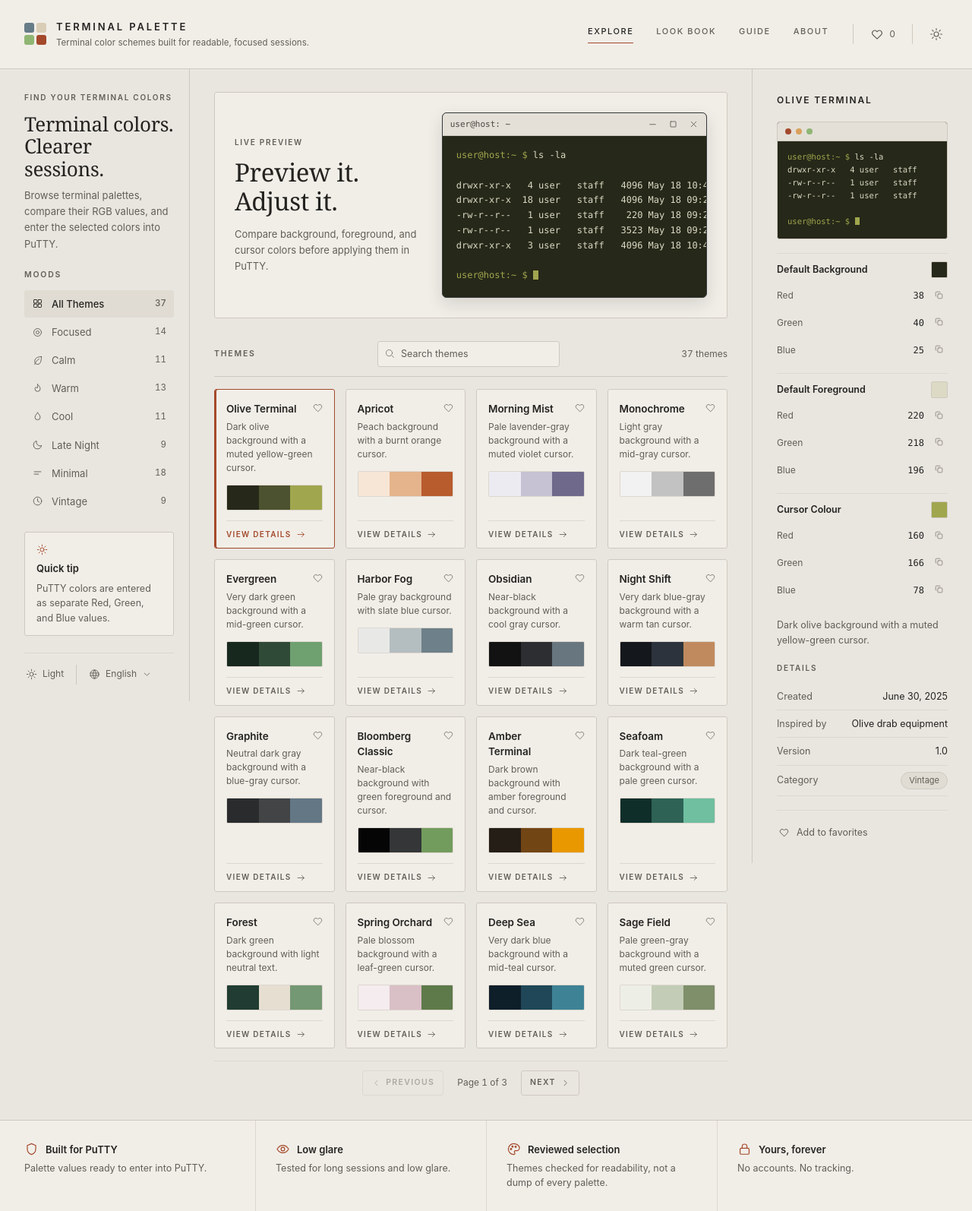
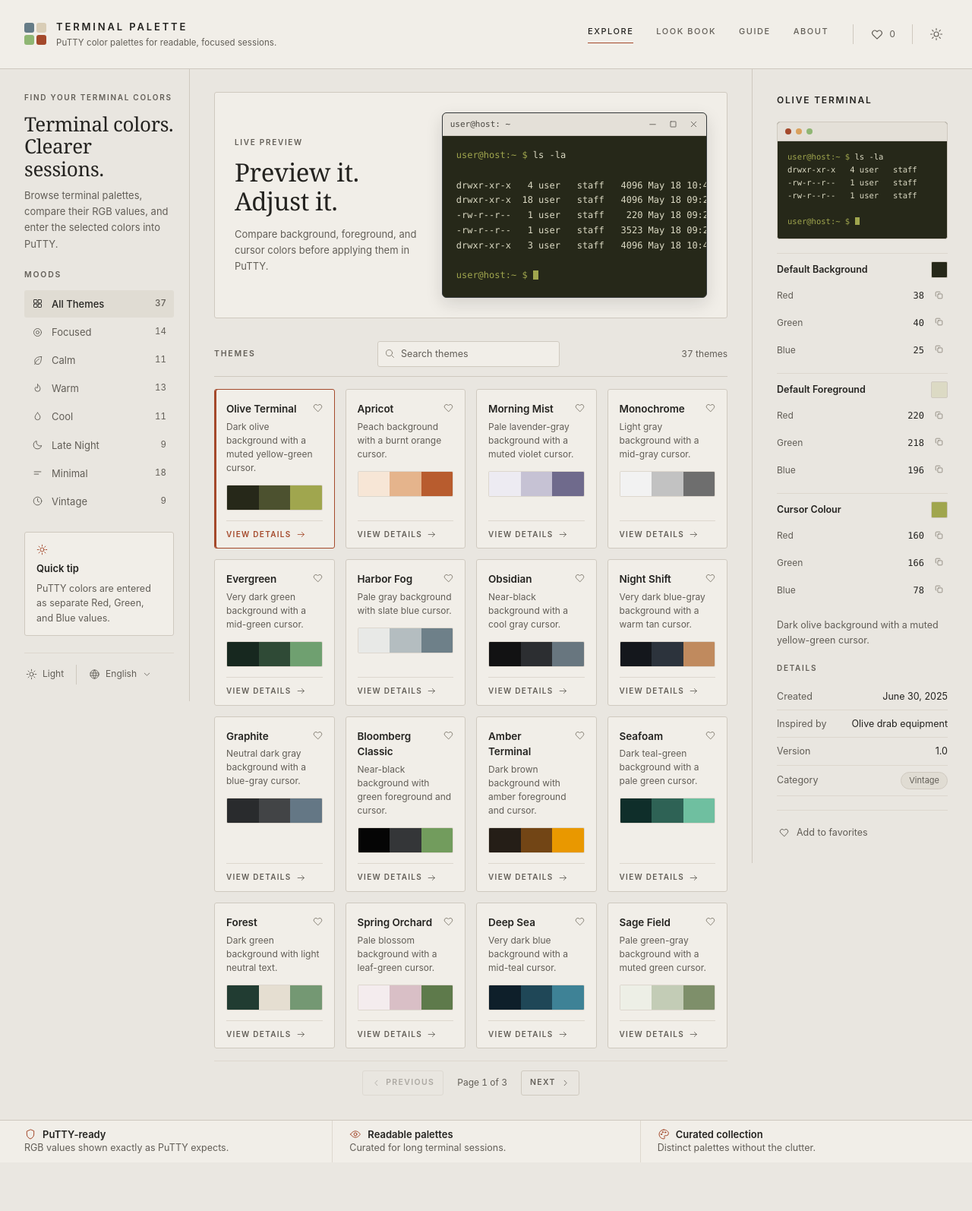
Before and after one commit to danielgavin-code/TerminalPalette, a Flask app: page / in a window 1280 px wide. Shown: the whole page at 76% size. After the commit the page ends 1530 px from the top, so only its background shows below. Run offline with Flask 3, Linux system fonts and the light colour scheme.

Commit message:
Update header subtitle, compact footer strip, remove hardcoded theme counts

```diff
--- a/app/static/css/styles.css
+++ b/app/static/css/styles.css
@@ -807,24 +807,26 @@ a { color: inherit; text-decoration: none; }
   margin: 0 auto;
   padding: 0 var(--gutter);
   display: grid;
-  grid-template-columns: repeat(4, minmax(0, 1fr));
+  /* Three equal columns, divided by the same hairline used elsewhere. */
+  grid-template-columns: repeat(3, minmax(0, 1fr));
 }
-/* Icon sits inline to the left of the heading; the body copy spans both
-   columns so it starts at the icon's left edge, not indented to the heading. */
+/* Compact utility strip: two tight lines per item. Icon sits inline to the
+   left of the heading; the body copy spans both columns so it starts at the
+   icon's left edge, not indented to the heading. */
 .feature {
-  padding: 28px 26px;
+  padding: 10px 22px;
   border-left: 1px solid var(--border-subtle);
   display: grid;
   grid-template-columns: auto minmax(0, 1fr);
-  column-gap: 9px;
-  row-gap: 5px;
-  align-content: start;
+  column-gap: 8px;
+  row-gap: 1px;
+  align-content: center;
 }
 .feature:first-child { border-left: 0; padding-left: 0; }
 .feature-icon {
   color: var(--accent);
-  width: 19px;
-  height: 19px;
+  width: 16px;
+  height: 16px;
   grid-column: 1;
   grid-row: 1;
   align-self: center;
@@ -832,6 +834,7 @@ a { color: inherit; text-decoration: none; }
 .feature h2 {
   font-size: 13px;
   font-weight: 600;
+  line-height: 1.3;
   grid-column: 2;
   grid-row: 1;
   align-self: center;
@@ -839,7 +842,7 @@ a { color: inherit; text-decoration: none; }
 .feature p {
   font-size: 12.5px;
   color: var(--text-2);
-  line-height: 1.55;
+  line-height: 1.4;
   grid-column: 1 / -1;
   grid-row: 2;
 }
@@ -862,7 +865,8 @@ a { color: inherit; text-decoration: none; }
   }
   .theme-grid { grid-template-columns: repeat(2, minmax(0, 1fr)); }
   .strip-inner { grid-template-columns: repeat(2, minmax(0, 1fr)); }
-  .feature:nth-child(3) { border-left: 0; padding-left: 0; }
+  /* The third item wraps to its own row rather than leaving half a row empty. */
+  .feature:nth-child(3) { border-left: 0; padding-left: 0; grid-column: 1 / -1; }
   .feature:nth-child(n + 3) { border-top: 1px solid var(--border-subtle); }
 }
 
--- a/app/templates/index.html
+++ b/app/templates/index.html
@@ -46,7 +46,7 @@
       </span>
       <span class="brand-text">
         <span class="brand-name">Terminal Palette</span>
-        <span class="brand-tagline">Terminal color schemes built for readable, focused sessions.</span>
+        <span class="brand-tagline">PuTTY color palettes for readable, focused sessions.</span>
       </span>
     </div>
 
@@ -305,23 +305,18 @@ drwxr-xr-x   4 user   staff
   <div class="strip-inner">
     <div class="feature">
       <svg class="icon feature-icon" aria-hidden="true"><use href="#i-shield"/></svg>
-      <h2>Built for PuTTY</h2>
-      <p>Palette values ready to enter into PuTTY.</p>
+      <h2>PuTTY-ready</h2>
+      <p>RGB values shown exactly as PuTTY expects.</p>
     </div>
     <div class="feature">
       <svg class="icon feature-icon" aria-hidden="true"><use href="#i-eye"/></svg>
-      <h2>Low glare</h2>
-      <p>Tested for long sessions and low glare.</p>
+      <h2>Readable palettes</h2>
+      <p>Curated for long terminal sessions.</p>
     </div>
     <div class="feature">
       <svg class="icon feature-icon" aria-hidden="true"><use href="#i-palette"/></svg>
-      <h2>Reviewed selection</h2>
-      <p>Themes checked for readability, not a dump of every palette.</p>
-    </div>
-    <div class="feature">
-      <svg class="icon feature-icon" aria-hidden="true"><use href="#i-lock"/></svg>
-      <h2>Yours, forever</h2>
-      <p>No accounts. No tracking.</p>
+      <h2>Curated collection</h2>
+      <p>Distinct palettes without the clutter.</p>
     </div>
   </div>
 </section>
```
